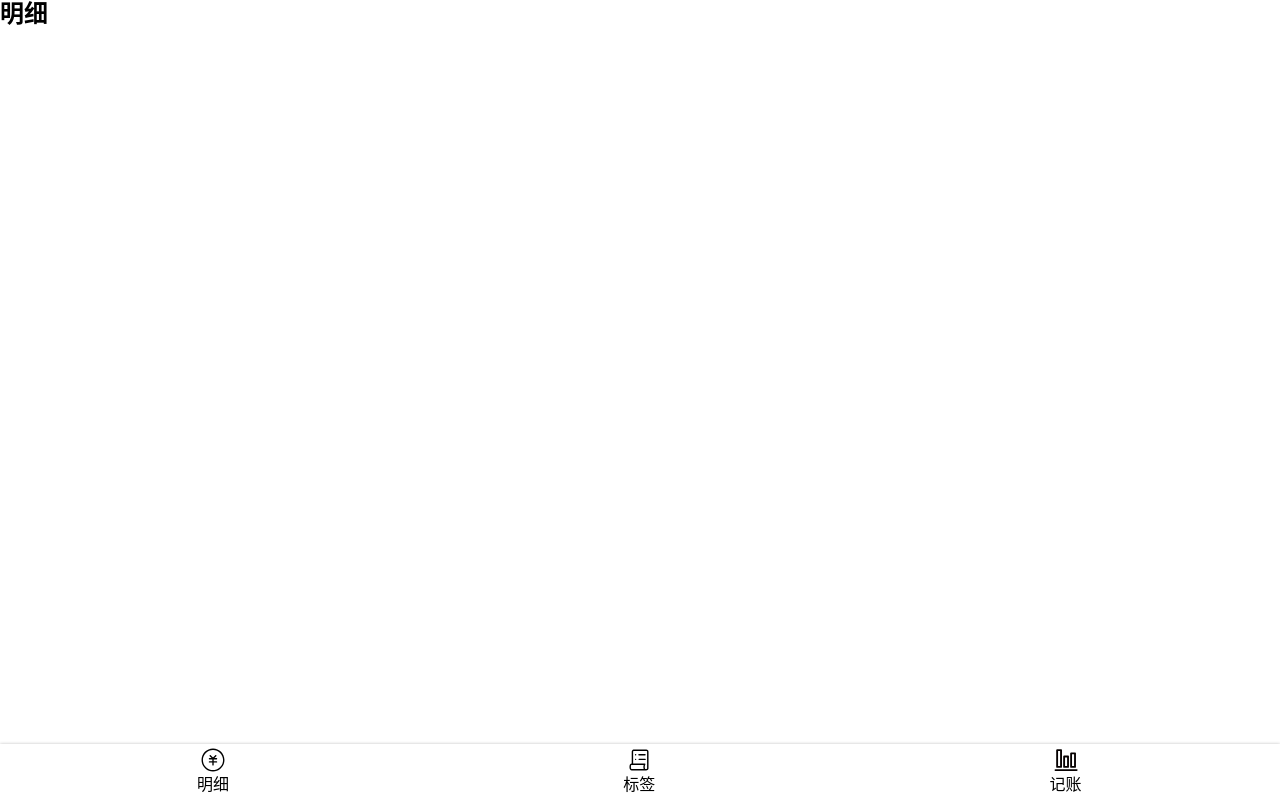
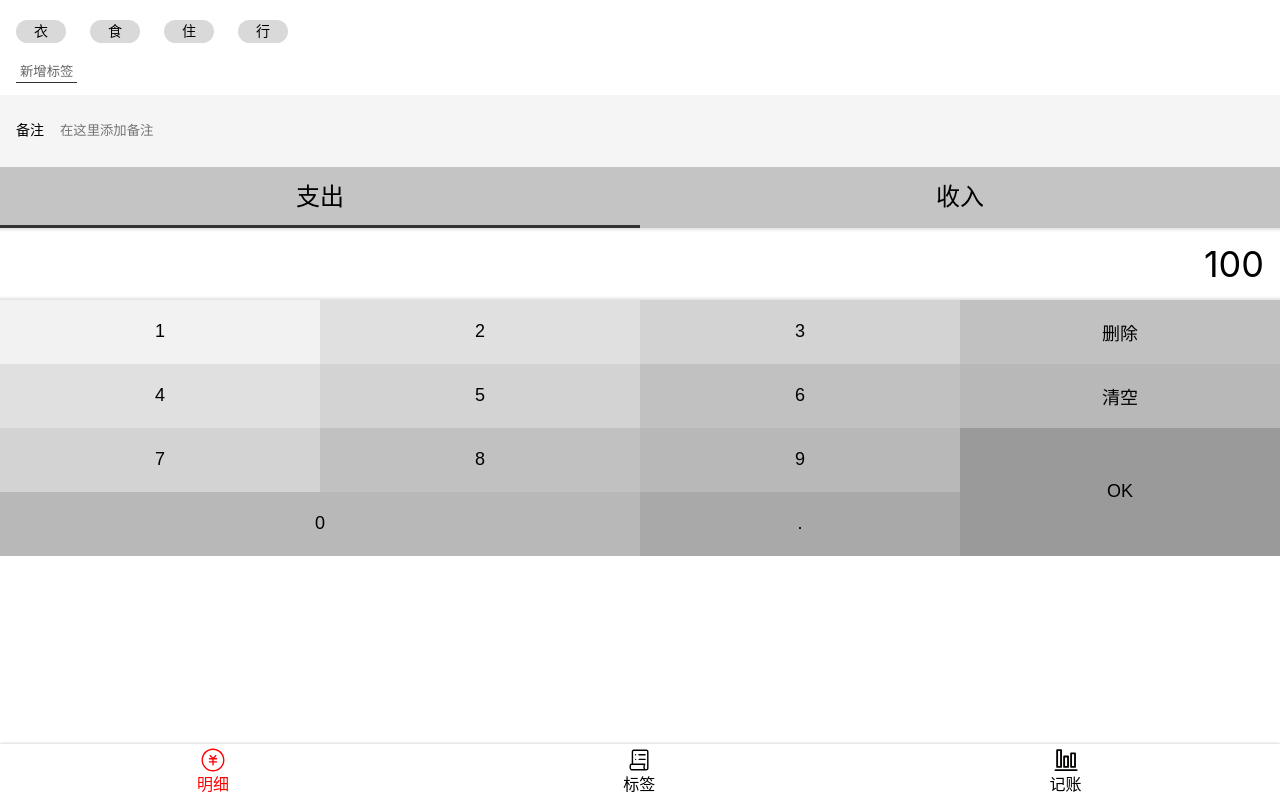
Before and after one commit to huyiling1111/duoduoTally-React, a React app: page /#/detail in a window 1280 px wide. Built offline with nearby package versions, Linux system fonts and the light colour scheme.

Commit message:
完成money组件样式

```diff
--- a/config/webpack.config.js
+++ b/config/webpack.config.js
@@ -371,7 +371,13 @@
               test: /\.svg$/,
               use: [
                 { loader: 'svg-sprite-loader', options: {} },
-                'svgo-loader'
+                {
+                  loader: 'svgo-loader', options: {
+                    plugins: [{
+                      removeAttrs: { attrs: 'fill' }
+                    }]
+                  }
+                }
               ]
             },
             // TODO: Merge this config once `image/avif` is in the mime-db
@@ -379,7 +385,6 @@
             {
               test: [/\.avif$/],
               loader: require.resolve('url-loader'),
-
               options: {
                 limit: imageInlineSizeLimit,
                 mimetype: 'image/avif',
--- a/src/App.tsx
+++ b/src/App.tsx
@@ -5,20 +5,22 @@
   Route,
   Redirect,
 } from "react-router-dom";
-import Layout from "components/Layout";
-
+import Money from "./views/Money";
+import Statistics from "./views/Statistics";
+import Tags from "./views/Tags";
+import NoMatch from "./views/NoMatch";
 function App() {
   return (
     <Router>
       <Switch>
         <Route path="/detail">
-          <Detail />
+          <Money />
         </Route>
         <Route path="/chart">
-          <Chart />
+          <Tags />
         </Route>
         <Route path="/money">
-          <Money />
+          <Statistics />
         </Route>
         <Route exact from="/">
           <Redirect to="/detail" />
@@ -30,35 +32,5 @@
     </Router>
   );
 }
-function Detail() {
-  return (
-    <Layout>
-      <h2>明细</h2>
-    </Layout>
-  );
-}
-
-function Chart() {
-  return (
-    <Layout>
-      <h2>图表</h2>
-    </Layout>
-  );
-}
-
-function Money() {
-  return (
-    <Layout>
-      <h2>记账</h2>
-    </Layout>
-  );
-}
-function NoMatch() {
-  return (
-    <Layout>
-      <h3>找不到</h3>
-    </Layout>
-  );
-}
 
 export default App;
--- a/src/components/Nav.tsx
+++ b/src/components/Nav.tsx
@@ -1,6 +1,7 @@
 import styled from "styled-components";
-import { Link } from "react-router-dom";
+import { NavLink } from "react-router-dom";
 import Icon from "components/Icon";
+import React from "react";
 
 const NavWrapper = styled.div`
   line-height: 24px;
@@ -16,6 +17,12 @@
         flex-direction: column;
         justify-content: center;
         align-items: center;
+        &.selected {
+          color: red;
+          > .icon {
+            fill: red;
+          }
+        }
         > .icon {
           height: 24px;
           width: 24px;
@@ -29,26 +36,26 @@
     <NavWrapper>
       <ul>
         <li>
-          <Link to="/detail">
+          <NavLink to="/detail" activeClassName="selected">
             <Icon name="money" />
             明细
-          </Link>
+          </NavLink>
         </li>
         <li>
-          <Link to="/chart">
+          <NavLink to="/chart" activeClassName="selected">
             <svg className="icon">
               <use xlinkHref="#labels" />
             </svg>
             标签
-          </Link>
+          </NavLink>
         </li>
         <li>
-          <Link to="/money">
+          <NavLink to="/money" activeClassName="selected">
             <svg className="icon">
               <use xlinkHref="#statistics" />
             </svg>
             记账
-          </Link>
+          </NavLink>
         </li>
       </ul>
     </NavWrapper>
--- /dev/null
+++ b/src/views/Money.tsx
@@ -0,0 +1,183 @@
+import Layout from "../components/Layout";
+import styled from "styled-components";
+
+const CategorySection = styled.section`
+  font-size: 24px;
+  > ul {
+    display: flex;
+    background: #c4c4c4;
+    > li {
+      width: 50%;
+      text-align: center;
+      padding: 16px 0;
+      position: relative;
+      &.selected::after {
+        content: "";
+        display: block;
+        height: 3px;
+        background: #333;
+        position: absolute;
+        bottom: 0;
+        width: 100%;
+        left: 0;
+      }
+    }
+  }
+`;
+const TagsSection = styled.section`
+  background: #ffffff;
+  padding: 12px 16px;
+  display: flex;
+  flex-grow: 1;
+  flex-direction: column;
+  justify-content: flex-end;
+  align-items: flex-start;
+  > ol {
+    margin: 0 -12px;
+    > li {
+      background: #d9d9d9;
+      border-radius: 18px;
+      display: inline-block;
+      padding: 3px 18px;
+      font-size: 14px;
+      margin: 8px 12px;
+    }
+  }
+  > button {
+    background: none;
+    border: none;
+    padding: 2px 4px;
+    border-bottom: 1px solid #333;
+    color: #666;
+    margin-top: 8px;
+  }
+`;
+const NotesSection = styled.section`
+  background: #f5f5f5;
+  padding: 0 16px;
+  font-size: 14px;
+  > label {
+    display: flex;
+    align-items: center;
+    > span {
+      margin-right: 16px;
+      white-space: nowrap;
+    }
+    > input {
+      display: block;
+      width: 100%;
+      height: 72px;
+      background: none;
+      border: none;
+    }
+  }
+`;
+const NumberPadSection = styled.section`
+  display: flex;
+  flex-direction: column;
+  > .output {
+    background: white;
+    font-size: 36px;
+    line-height: 72px;
+    text-align: right;
+    padding: 0 16px;
+    box-shadow: inset 0 -5px 5px -5px rgba(0, 0, 0, 0.25),
+      inset 0 5px 5px -5px rgba(0, 0, 0, 0.25);
+  }
+  > .pad {
+    > button {
+      font-size: 18px;
+      float: left;
+      width: 25%;
+      height: 64px;
+      border: none;
+      &.ok {
+        height: 128px;
+        float: right;
+      }
+      &.zero {
+        width: 50%;
+      }
+      &:nth-child(1) {
+        background: #f2f2f2;
+      }
+      &:nth-child(2),
+      &:nth-child(5) {
+        background: #e0e0e0;
+      }
+      &:nth-child(3),
+      &:nth-child(6),
+      &:nth-child(9) {
+        background: #d3d3d3;
+      }
+      &:nth-child(4),
+      &:nth-child(7),
+      &:nth-child(10) {
+        background: #c1c1c1;
+      }
+      &:nth-child(8),
+      &:nth-child(11),
+      &:nth-child(13) {
+        background: #b8b8b8;
+      }
+      &:nth-child(12) {
+        background: #9a9a9a;
+      }
+      &:nth-child(14) {
+        background: #a9a9a9;
+      }
+    }
+  }
+`;
+const MyLayout = styled(Layout)`
+  display: flex;
+  flex-direction: column;
+`;
+const Money = () => {
+  return (
+    <MyLayout>
+      <TagsSection>
+        <ol>
+          <li>衣</li>
+          <li>食</li>
+          <li>住</li>
+          <li>行</li>
+        </ol>
+        <button>新增标签</button>
+      </TagsSection>
+      <NotesSection>
+        <label>
+          <span>备注</span>
+          <input type="text" placeholder="在这里添加备注" />
+        </label>
+      </NotesSection>
+      <CategorySection>
+        <ul>
+          <li className="selected">支出</li>
+          <li>收入</li>
+        </ul>
+      </CategorySection>
+      <NumberPadSection>
+        <div className="output">100</div>
+        <div className="pad clearfix">
+          <button>1</button>
+          <button>2</button>
+          <button>3</button>
+          <button>删除</button>
+          <button>4</button>
+          <button>5</button>
+          <button>6</button>
+          <button>清空</button>
+          <button>7</button>
+          <button>8</button>
+          <button>9</button>
+          <button className="ok">OK</button>
+          <button className="zero">0</button>
+          <button className="dot">.</button>
+        </div>
+      </NumberPadSection>
+    </MyLayout>
+  );
+};
+
+export default Money;
--- /dev/null
+++ b/src/views/NoMatch.tsx
@@ -0,0 +1,5 @@
+const NoMatch = () => {
+  return <h2>明细</h2>;
+};
+
+export default NoMatch;
--- /dev/null
+++ b/src/views/Statistics.tsx
@@ -0,0 +1,11 @@
+import Layout from "../components/Layout";
+
+const Detail = () => {
+  return (
+    <Layout>
+      <h2>记账</h2>
+    </Layout>
+  );
+};
+
+export default Detail;
--- /dev/null
+++ b/src/views/Tags.tsx
@@ -0,0 +1,10 @@
+import Layout from "../components/Layout";
+const Chart = () => {
+  return (
+    <Layout>
+      <h2>标签</h2>
+    </Layout>
+  );
+};
+
+export default Chart;
```
